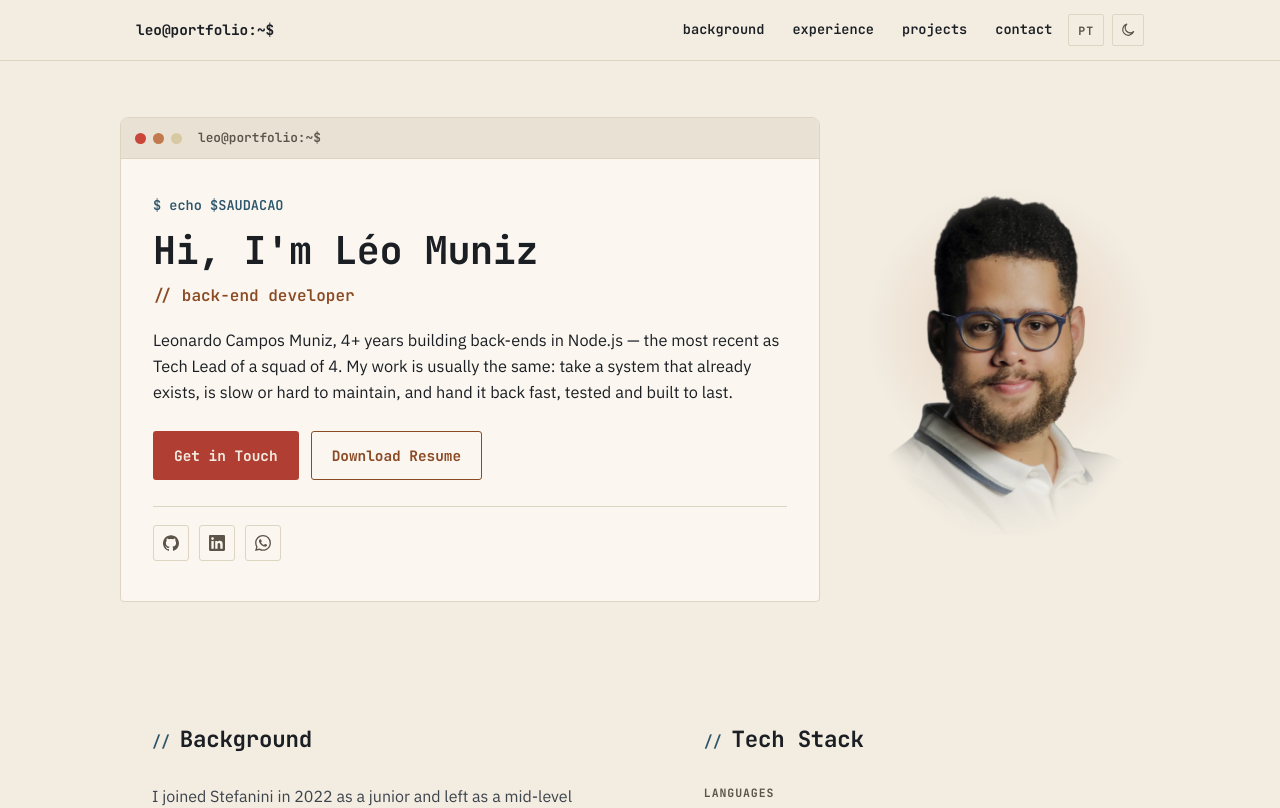
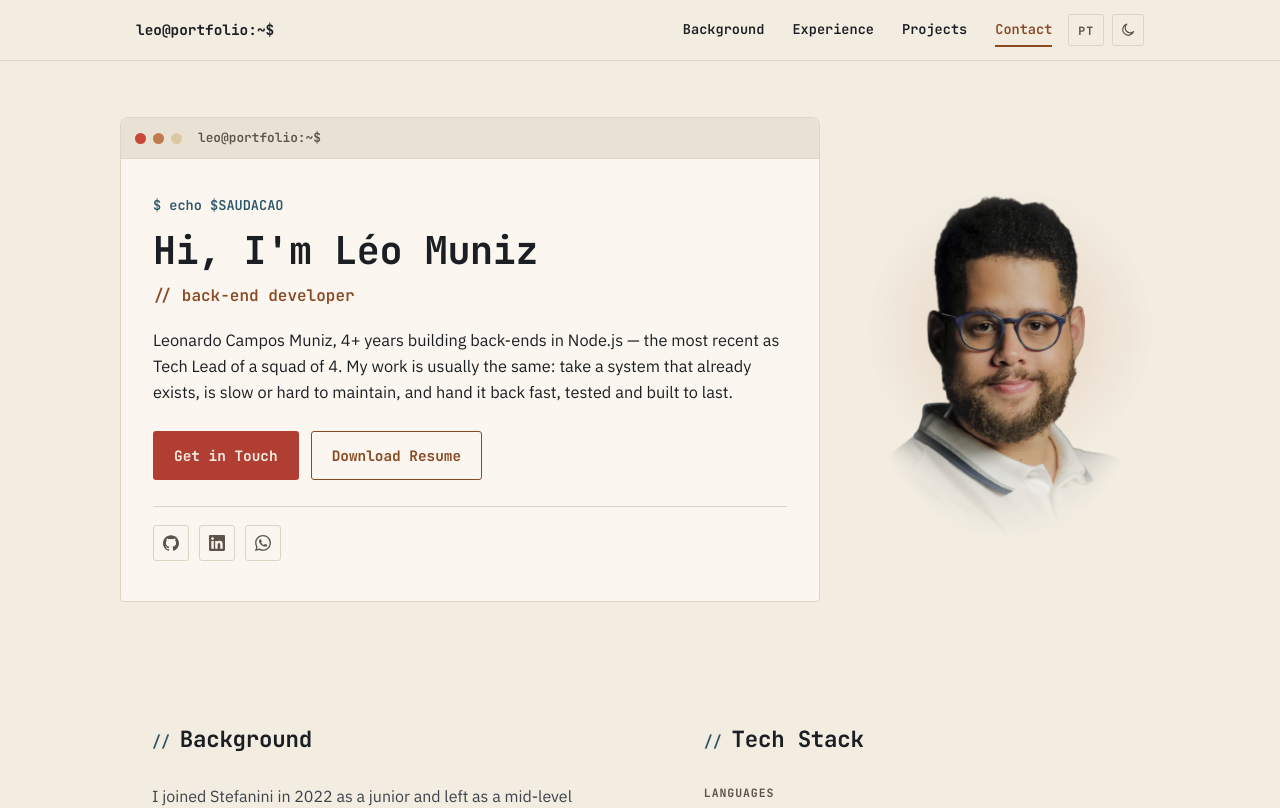
Before and after one commit to leonardomuniz/portfolio, a React (Vite) app: page / in a window 1280 px wide. Shown: the top 808 px of the page. Built offline with nearby package versions, Linux system fonts and the light colour scheme.

Commit message:
feat: melhorando a navbar
¨

```diff
--- a/src/components/Navbar/Navbar.css
+++ b/src/components/Navbar/Navbar.css
@@ -177,6 +177,16 @@
   color: var(--accent-terracota-ink);
 }
 
+/* ==========================================================
+   LINK DA SEÇÃO ATUAL
+   aria-current marca a seção que está na tela (useSecaoAtiva).
+   Mesma cor do hover e, no desktop, um traço embaixo — é o
+   traço que diferencia "estou aqui" de "o mouse está aqui".
+=========================================================== */
+.navbar-links a[aria-current] {
+  color: var(--accent-terracota-ink);
+}
+
 @media (min-width: 640px) {
   .navbar-links {
     display: flex;
@@ -190,10 +200,32 @@
   }
 
   .navbar-links a {
+    position: relative;
     padding: 0;
     border-bottom: none;
+  }
+
+  .navbar-links a::after {
+    content: '';
+    position: absolute;
+    left: 0;
+    right: 0;
+    bottom: -6px;
+    height: 2px;
+    background: var(--accent-terracota-ink);
+    transform: scaleX(0);
+    transform-origin: left;
+    transition: transform 220ms ease;
+  }
+
+  .navbar-links a[aria-current]::after {
+    transform: scaleX(1);
   }
 
   /* no desktop os links já empurraram tudo pra direita */
   .navbar-actions { margin-left: 0; }
 }
+
+@media (prefers-reduced-motion: reduce) {
+  .navbar-links a::after { transition: none; }
+}
--- a/src/components/Navbar/Navbar.tsx
+++ b/src/components/Navbar/Navbar.tsx
@@ -2,7 +2,13 @@ import { useEffect, useState } from 'react'
 import { SunIcon, MoonIcon } from '../Icons/Icons'
 import { lerTema, outroTema, aplicarTema, escutarSistema, type Tema } from '../../utils/tema'
 import { useIdioma } from '../../i18n/idioma'
+import { useSecaoAtiva } from '../../hooks/useSecaoAtiva'
 import './Navbar.css'
+
+// Seções linkadas, na ordem da página. O id é o da seção e também a
+// chave do rótulo em textos.navbar. Fica fora do componente porque o
+// useSecaoAtiva se reinscreve no scroll se o array mudar de identidade.
+const SECOES = ['trajetoria', 'experiencia', 'projetos', 'contato'] as const
 
 // O botão de tema mostra o destino, não o atual: no escuro
 // aparece o sol, porque é nele que o clique vai dar. O de
@@ -17,6 +23,7 @@ function Navbar() {
   const [open, setOpen] = useState(false)
   // Estado inicial vem do <html>, já resolvido pelo script inline.
   const [tema, setTema] = useState(lerTema)
+  const { ativa, marcar } = useSecaoAtiva(SECOES)
 
   useEffect(() => escutarSistema((novo) => {
     setTema(novo)
@@ -29,13 +36,6 @@ function Navbar() {
     aplicarTema(novo)
   }
 
-  const links = [
-    { href: '#trajetoria', label: textos.navbar.trajetoria },
-    { href: '#experiencia', label: textos.navbar.experiencia },
-    { href: '#projetos', label: textos.navbar.projetos },
-    { href: '#contato', label: textos.navbar.contato },
-  ]
-
   const { Icon, chave } = TEMA[tema]
   const rotuloTema = textos.navbar[chave]
   const proximoIdioma = idioma === 'pt' ? 'EN' : 'PT'
@@ -46,9 +46,18 @@ function Navbar() {
         <a href="#topo" className="navbar-brand">leo@portfolio:~$</a>
 
         <ul id="navbar-links" className={`navbar-links ${open ? 'is-open' : ''}`}>
-          {links.map((link) => (
-            <li key={link.href}>
-              <a href={link.href} onClick={() => setOpen(false)}>{link.label}</a>
+          {SECOES.map((id) => (
+            <li key={id}>
+              <a
+                href={`#${id}`}
+                aria-current={ativa === id ? 'location' : undefined}
+                onClick={() => {
+                  setOpen(false)
+                  marcar(id)
+                }}
+              >
+                {textos.navbar[id]}
+              </a>
             </li>
           ))}
         </ul>
--- /dev/null
+++ b/src/hooks/useSecaoAtiva.ts
@@ -0,0 +1,86 @@
+import { useCallback, useEffect, useRef, useState } from 'react'
+
+// Linha imaginária a 30% da altura da tela, logo abaixo da navbar:
+// a seção cujo topo já passou dela é a que está sendo lida.
+const REGUA = 0.3
+
+/**
+ * Qual seção está na tela agora — para a navbar destacar o link dela.
+ *
+ * A ativa é a última seção cujo topo já passou da régua. No topo da
+ * página, com o Hero à mostra, nenhuma fica ativa. No fim da página a
+ * última seção ganha de qualquer jeito: o rodapé é baixo demais para o
+ * topo dele chegar à régua numa tela grande.
+ *
+ * O clique num link chama `marcar`, que acende o item na hora e segura
+ * o destaque até a rolagem suave terminar — sem isso, indo do topo até
+ * Projetos, o destaque passaria por Trajetória e Experiência no caminho.
+ *
+ * @param ids ids das seções, na ordem em que aparecem na página
+ * @returns `ativa` (id da seção na tela, ou null) e `marcar(id)`
+ */
+export function useSecaoAtiva(ids: readonly string[]) {
+  const [ativa, setAtiva] = useState<string | null>(null)
+  const travada = useRef(false)
+  const timer = useRef<number | undefined>(undefined)
+  const recalcular = useRef(() => {})
+
+  // solta o destaque do clique `ms` depois do último movimento da tela
+  const soltarEm = useCallback((ms: number) => {
+    window.clearTimeout(timer.current)
+    timer.current = window.setTimeout(() => {
+      travada.current = false
+      recalcular.current()
+    }, ms)
+  }, [])
+
+  useEffect(() => {
+    let quadro = 0
+
+    function calcular() {
+      quadro = 0
+      if (travada.current) return
+
+      const regua = window.innerHeight * REGUA
+      const noFim =
+        window.innerHeight + window.scrollY >= document.documentElement.scrollHeight - 2
+
+      let atual: string | null = null
+      for (const id of ids) {
+        const secao = document.getElementById(id)
+        if (secao && secao.getBoundingClientRect().top <= regua) atual = id
+      }
+      setAtiva(noFim ? ids[ids.length - 1] : atual)
+    }
+
+    function aoRolar() {
+      // rolagem vinda do clique: cada evento adia a liberação, e o
+      // destaque só volta a seguir a tela quando ela para
+      if (travada.current) {
+        soltarEm(150)
+        return
+      }
+      if (!quadro) quadro = requestAnimationFrame(calcular)
+    }
+
+    recalcular.current = calcular
+    calcular()
+    window.addEventListener('scroll', aoRolar, { passive: true })
+    window.addEventListener('resize', aoRolar)
+    return () => {
+      window.removeEventListener('scroll', aoRolar)
+      window.removeEventListener('resize', aoRolar)
+      cancelAnimationFrame(quadro)
+      window.clearTimeout(timer.current)
+    }
+  }, [ids, soltarEm])
+
+  const marcar = useCallback((id: string) => {
+    setAtiva(id)
+    travada.current = true
+    // se o clique não rolar nada (a seção já estava na tela), solta sozinho
+    soltarEm(400)
+  }, [soltarEm])
+
+  return { ativa, marcar }
+}
--- a/src/i18n/en.ts
+++ b/src/i18n/en.ts
@@ -13,12 +13,12 @@ export const en = {
   },
 
   navbar: {
-    trajetoria: 'background',
-    experiencia: 'experience',
-    projetos: 'projects',
-    contato: 'contact',
-    menu: 'menu',
-    fechar: 'close',
+    trajetoria: 'Background',
+    experiencia: 'Experience',
+    projetos: 'Projects',
+    contato: 'Contact',
+    menu: 'Menu',
+    fechar: 'Close',
     trocarIdioma: 'Switch to Portuguese',
     temaClaro: 'Switch to the light theme',
     temaEscuro: 'Switch to the dark theme',
--- a/src/i18n/pt.ts
+++ b/src/i18n/pt.ts
@@ -15,12 +15,12 @@ export const pt = {
   },
 
   navbar: {
-    trajetoria: 'trajetória',
-    experiencia: 'experiência',
-    projetos: 'projetos',
-    contato: 'contato',
-    menu: 'menu',
-    fechar: 'fechar',
+    trajetoria: 'Trajetória',
+    experiencia: 'Experiência',
+    projetos: 'Projetos',
+    contato: 'Contato',
+    menu: 'Menu',
+    fechar: 'Fechar',
     trocarIdioma: 'Switch to English',
     temaClaro: 'Mudar para o tema claro',
     temaEscuro: 'Mudar para o tema escuro',
```
